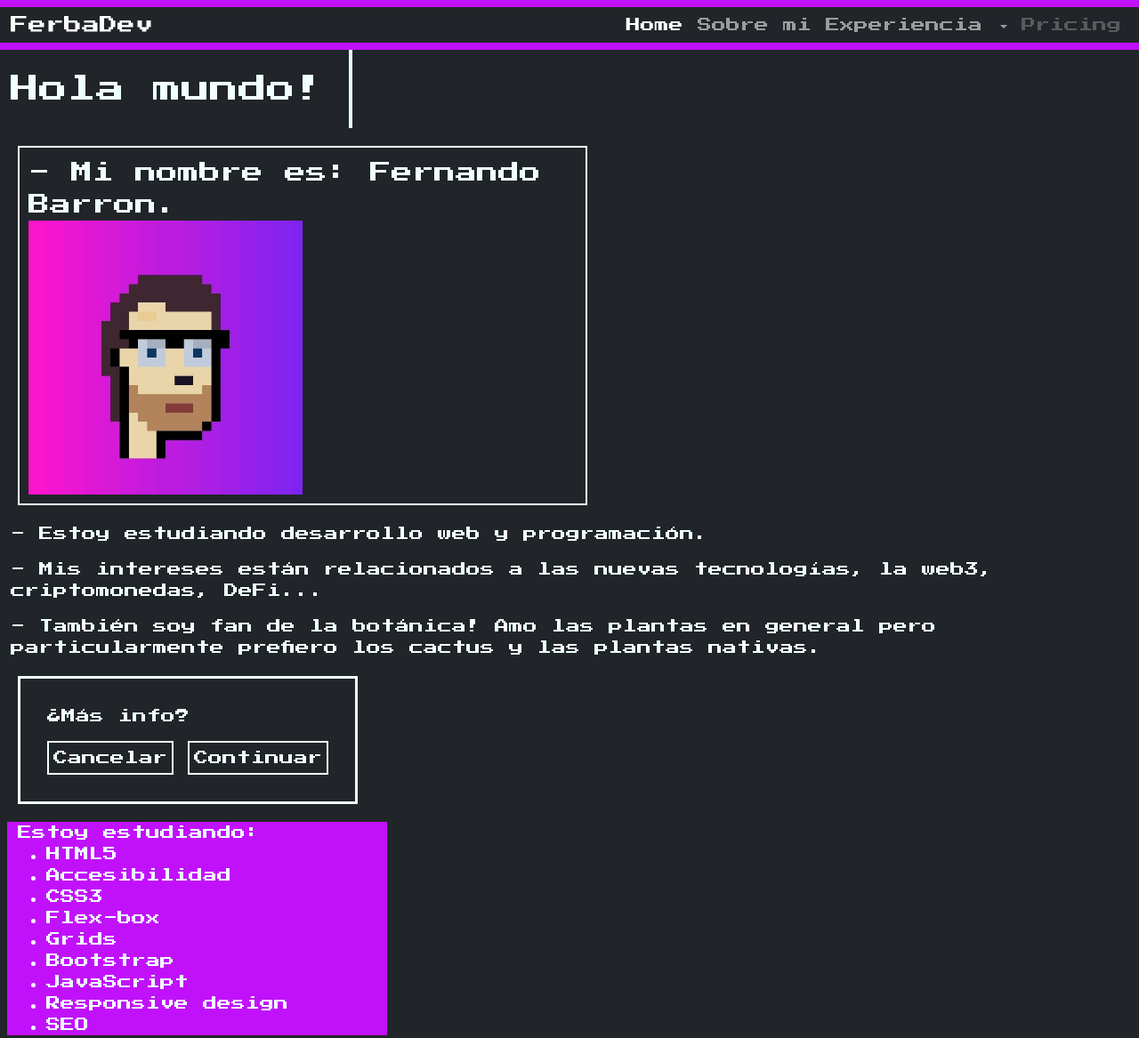
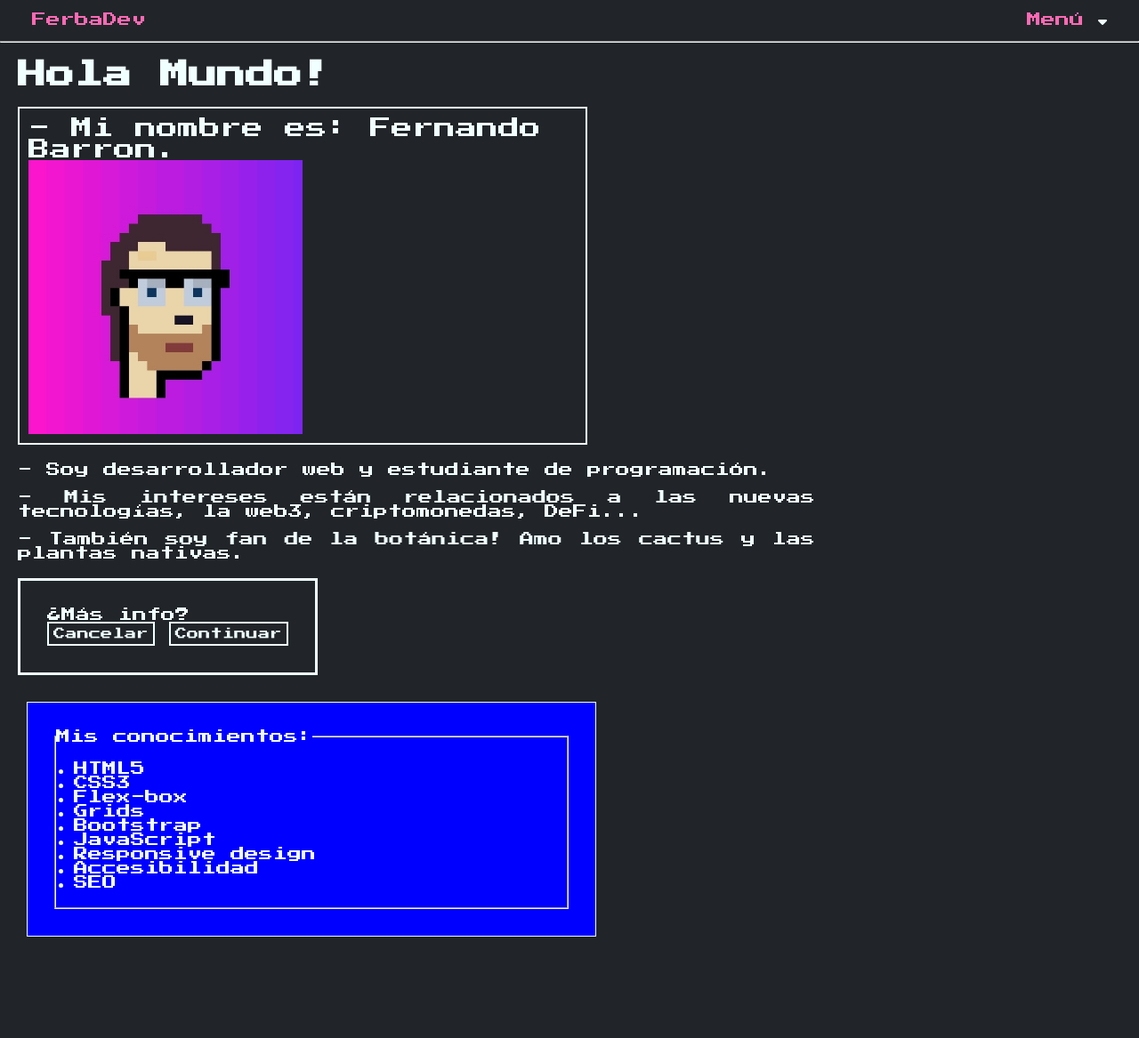
Before and after one commit to FerbaDev/Portfolio-FernandoBarron, a plain HTML site: page index.html in a window 1280 px wide. Shown: the whole page at 89% size. After the commit the page ends 1083 px from the top, so only its background shows below. Drawn offline with nearby package versions, Linux system fonts and the light colour scheme.

Commit message:
se cambia navbar, se cambia baner de estudios

```diff
--- a/estilos/partials/_main.scss
+++ b/estilos/partials/_main.scss
@@ -1,27 +1,78 @@
+/* Navbar container */
 .navbar {
-    background-color: $violeta !important;
-}
-.typer {
-    display: block;
-    white-space: nowrap;
-    border-right: 4px solid azure;
-    width: 12ch;
-    padding-block: 20px;
-    font-size: 2em;
-
-    animation: typing 2s steps(12), blink .5s step-end infinite alternate;
     overflow: hidden;
-
+    background-color: #212529;
+    display: flex;
+    flex-direction: row;
+    justify-content: space-between;
+    margin-inline: 20px;
   }
 
-@keyframes typing {
-    from {width: 0; }
+  /* Links inside the navbar */
+  .navbar a {
+    font-size: 16px;
+    color: hotpink;
+    text-align: center;
+    padding: 14px 16px;
+    text-decoration: none;
   }
 
-@keyframes blink {
-    50% { border-color: transparent;}
+  /* The dropdown container */
+  .dropdown {
+    overflow: hidden;
   }
 
+  /* Dropdown button */
+  .dropdown .dropbtn {
+    font-size: 16px;
+    border: none;
+    outline: none;
+    color: hotpink;
+    padding: 14px 16px;
+    background-color: inherit;
+    font-family: inherit; /* Important for vertical align on mobile phones */
+    margin: 0; /* Important for vertical align on mobile phones */
+  }
+
+  /* Add a red background color to navbar links on hover */
+  .navbar a:hover, .dropdown:hover .dropbtn {
+    color: deeppink;
+  }
+
+  /* Dropdown content (hidden by default) */
+  .dropdown-content {
+    display: none;
+    position: absolute;
+    min-width: 160px;
+    border: 1px solid azure;
+    z-index: 1;
+    margin-right: 20px;
+  }
+
+  /* Links inside the dropdown */
+  .dropdown-content a {
+    float: none;
+    color: hotpink;
+    padding: 12px 16px;
+    text-decoration: none;
+    display: block;
+    text-align: left;
+  }
+
+  /* Add a grey background color to dropdown links on hover */
+  .dropdown-content a:hover {
+    background-color: rgb(255, 255, 255);
+  }
+
+  /* Show the dropdown menu on hover */
+  .dropdown:hover .dropdown-content {
+    display: block;
+  }
+/* cierra navbar  */
+
+h1 {
+    margin: 20px;
+}
 .name-pic {
     display: flex;
     flex-direction: column;
@@ -41,9 +92,15 @@
 
 
 .extra {
-    margin-block: 20px;
+    margin: 20px;
+    width: 70%;
+
+    p {
+        margin-bottom: 15px;
+        text-align: justify;
     }
-
+}
+/*empieza banner mas info*/
 .mas-info {
     display: flex;
     flex-direction: column;
@@ -54,7 +111,6 @@
     margin-bottom: 20px;
 
     animation: blink .5s step-end infinite alternate;
-
 
         p{
             width: fit-content;
@@ -74,6 +130,38 @@
 @keyframes blink {
     50% { border-color: transparent;}
 }
+/*cierra banner mas info*/
+
+/* cartel de estudios */
+.estudios {
+    width: 50%;
+    margin: 30px;
+    padding: 30px;
+    background-color: blue;
+    border: 1px solid azure;
+
+    .fieldset {
+        background-color: blue;
+        legend {
+            background-color: blue;
+        }
+        ul {
+            padding: 20px;
+            background-color: blue;
+
+            li{
+                background-color: blue;
+            }
+        }
+    }
+}
+
+/* cierra cartel de estudios */
+
+
+
+
+
 @media screen and (min-width: 991px) {
     .name-pic {
         width: 50%;
@@ -83,16 +171,3 @@
         }
     }
 }
-.estudio {
-    background-color: $violeta;
-    span {
-        background-color: $violeta;
-    }
-
-    ul {
-        background-color: $violeta;
-        li {
-            background-color: $violeta;
-        }
-    }
-}
--- a/index.html
+++ b/index.html
@@ -6,78 +6,59 @@
     <meta name="viewport" content="width=device-width, initial-scale=1.0">
     <title>CV - FerBarron</title>
     <link rel="stylesheet" href="https://cdnjs.cloudflare.com/ajax/libs/font-awesome/6.2.1/css/all.min.css" integrity="sha512-MV7K8+y+gLIBoVD59lQIYicR65iaqukzvf/nwasF0nqhPay5w/9lJmVM2hMDcnK1OnMGCdVK+iQrJ7lzPJQd1w==" crossorigin="anonymous" referrerpolicy="no-referrer"/>
-    <link href="https://cdn.jsdelivr.net/npm/bootstrap@5.3.0-alpha1/dist/css/bootstrap.min.css" rel="stylesheet" integrity="sha384-GLhlTQ8iRABdZLl6O3oVMWSktQOp6b7In1Zl3/Jr59b6EGGoI1aFkw7cmDA6j6gD" crossorigin="anonymous">
     <link rel="stylesheet" href="./estilos/style.css">
 </head>
 <body>
     <!-- navbar -->
-    <nav class="navbar navbar-expand-lg bg-dark navbar-dark" data-bs-theme="dark">
-        <div class="container-fluid justify-content-between">
-            <a class="navbar-brand" href="#">FerbaDev</a>
-            <button class="navbar-toggler" type="button" data-bs-toggle="collapse"      data-bs-target="#navbarNavDropdown" aria-controls="navbarNavDropdown" aria-expanded="false"     aria-label="Toggle navigation">
-                <span class="navbar-toggler-icon"></span>
+    <div class="navbar">
+        <a href="#home">FerbaDev</a>
+        <div class="dropdown">
+            <button class="dropbtn">Menú
+                <i class="fa fa-caret-down"></i>
             </button>
-            <div class="collapse navbar-collapse flex-grow-0" id="navbarNavDropdown">
-                <ul class="navbar-nav">
-                    <li class="nav-item text-end">
-                        <a class="nav-link active" aria-current="page" href="#">Home</a>
-                    </li>
-                    <li class="nav-item text-end">
-                        <a class="nav-link" href="#">Sobre mi</a>
-                    </li>
-                    <li class="nav-item text-end dropdown">
-                        <a class="nav-link dropdown-toggle" href="#" role="button" data-bs-toggle="dropdown" aria-expanded="false">
-                        Experiencia
-                        </a>
-                        <ul class="dropdown-menu">
-                            <li><a class="dropdown-item text-end" href="#">Experiencia académica</a></li>
-                            <li><a class="dropdown-item text-end disabled" href="#">Experiencia laboral</a></li>
-                            <li><a class="dropdown-item text-end disabled" href="#">Something else here</a></li>
-                        </ul>
-                    </li>
-                    <li class="nav-item text-end">
-                        <a class="nav-link disabled" href="#">Pricing</a>
-                    </li>
-                </ul>
+            <div class="dropdown-content">
+                <a href="#">Link 1</a>
+                <a href="#">Link 2</a>
+                <a href="#">Link 3</a>
             </div>
         </div>
-    </nav>
+    </div>
+    <hr>
     <!-- cierra navbar -->
     <!-- empieza main -->
     <main>
-        <div class="container-fluid">
-            <span class="typer">Hola mundo!</span>
-        </div>
-        <div class="container name-pic">
+        <h1>Hola Mundo!</h1>
+        <div class="name-pic">
             <span class="name">- Mi nombre es: Fernando Barron.</span>
             <img src="./imagenes/avatar.jpg" alt="avatar">
         </div>
-        <div class="container-fluid extra">
-            <p>- Estoy estudiando desarrollo web y programación.</p>
+        <div class="extra">
+            <p>- Soy desarrollador web y estudiante de programación.</p>
             <p>- Mis intereses están relacionados a las nuevas tecnologías, la web3, criptomonedas, DeFi...</p>
-            <p>- También soy fan de la botánica! Amo las plantas en general pero particularmente prefiero los cactus y las plantas nativas.</p>
+            <p>- También soy fan de la botánica! Amo los cactus y las plantas nativas.</p>
         </div>
-        <div class="container mas-info">
+        <div class="mas-info">
             <p>¿Más info?</p>
             <div class="info-botones">
                 <button>Cancelar</button>
                 <button>Continuar</button>
             </div>
         </div>
-        <div class="container  col-xs-10 col-sm-8 col-md-6 col-lg-4 estudio m-2">
-            <span>Estoy estudiando:</span>
-            <ul>
+        <div class="estudios">
+            <fieldset class="fieldset">
+                <legend class="legend">Mis conocimientos:</legend>
+                    <ul class="lista-estudios">
                         <li>HTML5</li>
-                <li>Accesibilidad</li>
                         <li>CSS3</li>
                         <li>Flex-box</li>
                         <li>Grids</li>
                         <li>Bootstrap</li>
                         <li>JavaScript</li>
                         <li>Responsive design</li>
+                        <li>Accesibilidad</li>
                         <li>SEO</li>
                     </ul>
-
+            </fieldset>
         </div>
 
     </main>
@@ -86,6 +67,6 @@
     </footer>
 
 
-    <script src="https://cdn.jsdelivr.net/npm/bootstrap@5.3.0-alpha1/dist/js/bootstrap.bundle.min.js" integrity="sha384-w76AqPfDkMBDXo30jS1Sgez6pr3x5MlQ1ZAGC+nuZB+EYdgRZgiwxhTBTkF7CXvN" crossorigin="anonymous"></script>
+
 </body>
 </html>
```
Also changed, not shown: estilos/style.css, 1 other file. Lines whose indentation alone changed are shown as unchanged.
